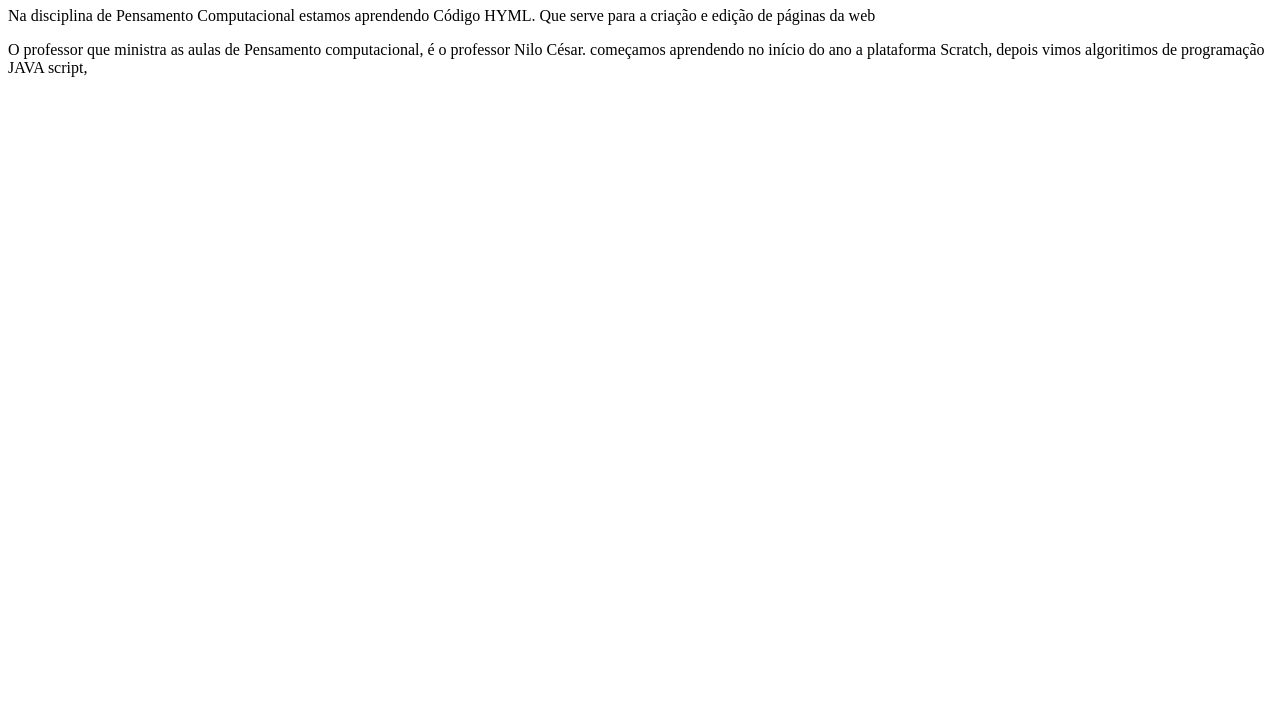
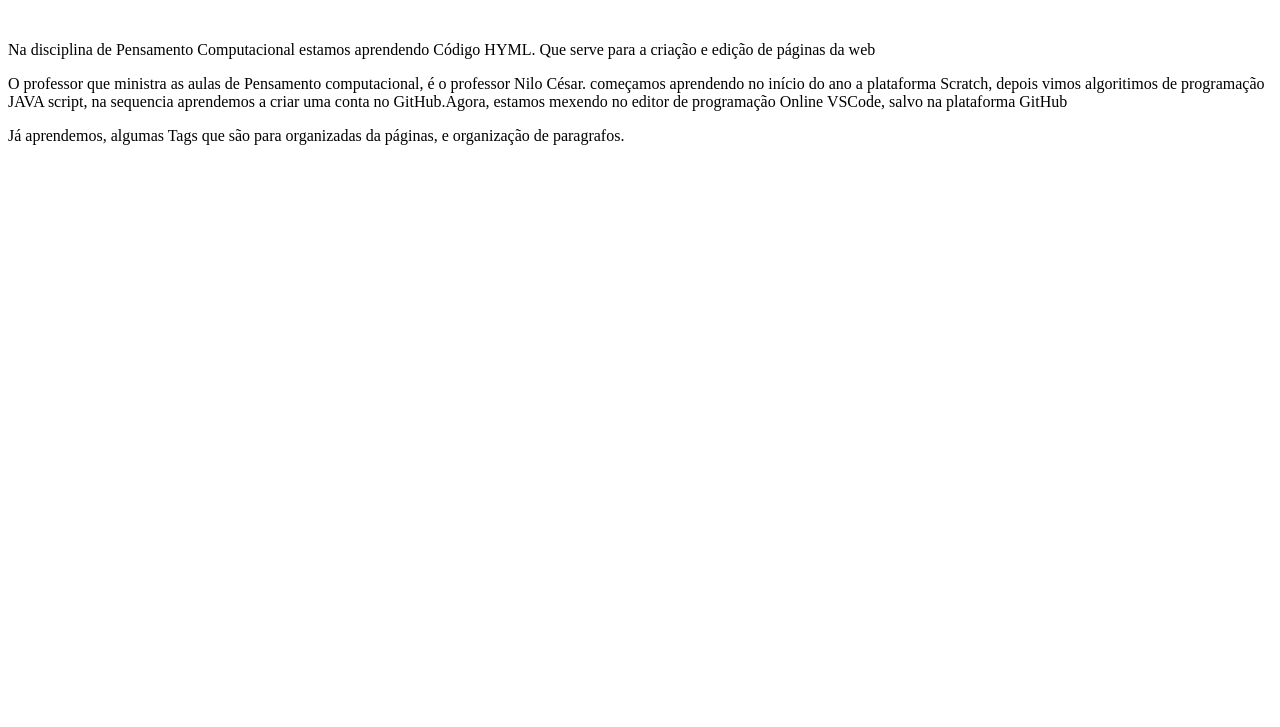
Before and after one commit to leticiadasilv/paginahtml, a plain HTML site: page index.html in a window 1280 px wide. Shown: the part 73-800 px from the top of the page. Drawn offline with Linux system fonts and the light colour scheme.

Commit message:
inclusão de imagem

```diff
--- a/index.html
+++ b/index.html
@@ -6,6 +6,7 @@
 
 <body>
   <H1>Minha primeira Página HTML</H1>
+  <img scr="pc-brain2.webp">
   <p>Na disciplina de Pensamento Computacional
      estamos aprendendo Código HYML. Que serve
     para a criação e edição de páginas da web
@@ -14,7 +15,15 @@
 <p>O professor que ministra as aulas de Pensamento
     computacional, é o professor Nilo César.
     começamos aprendendo no início do ano a plataforma
-    Scratch, depois vimos algoritimos de programação JAVA script,
+    Scratch, depois vimos algoritimos de programação JAVA script, na sequencia aprendemos a criar uma
+    conta no GitHub.Agora, estamos mexendo no editor
+    de programação Online VSCode, salvo na plataforma
+    GitHub
+    </p>
 
-</body>
+  </p>Já aprendemos, algumas Tags que são para organizadas da páginas, e
+     organização de paragrafos.
+</p>
+
+  </body>
     </html>
```
